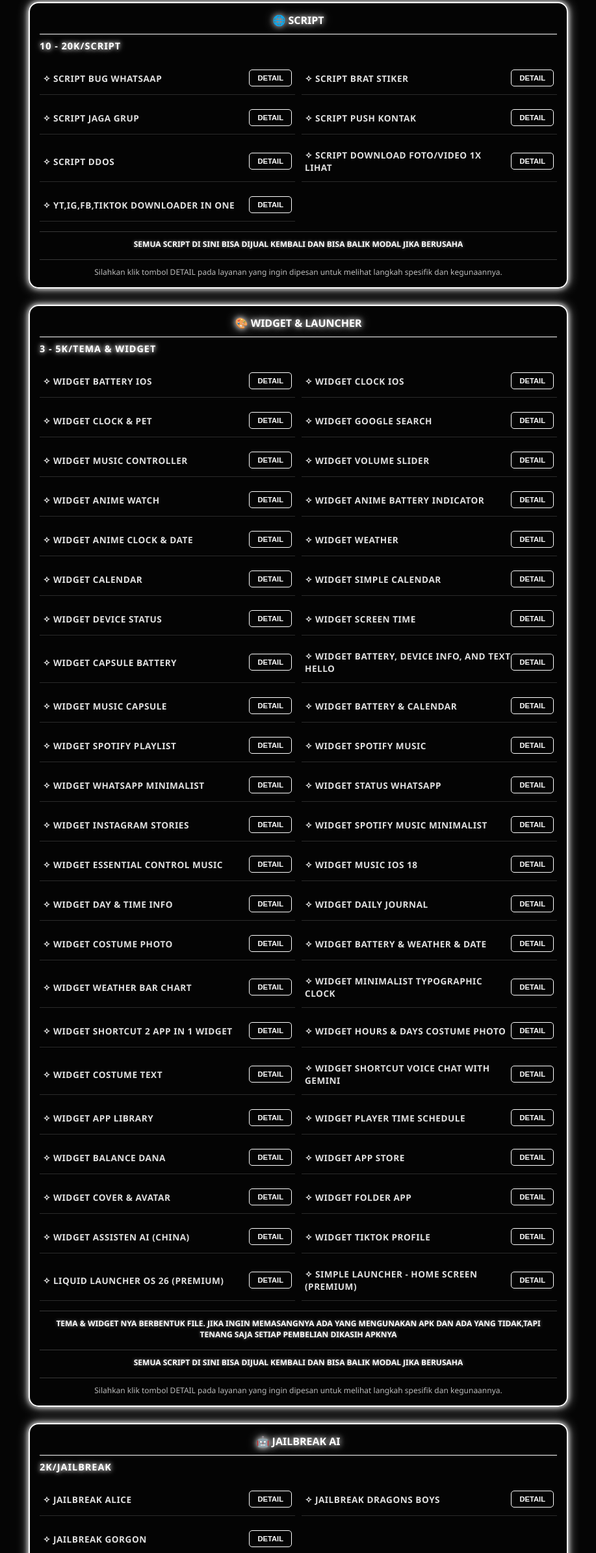
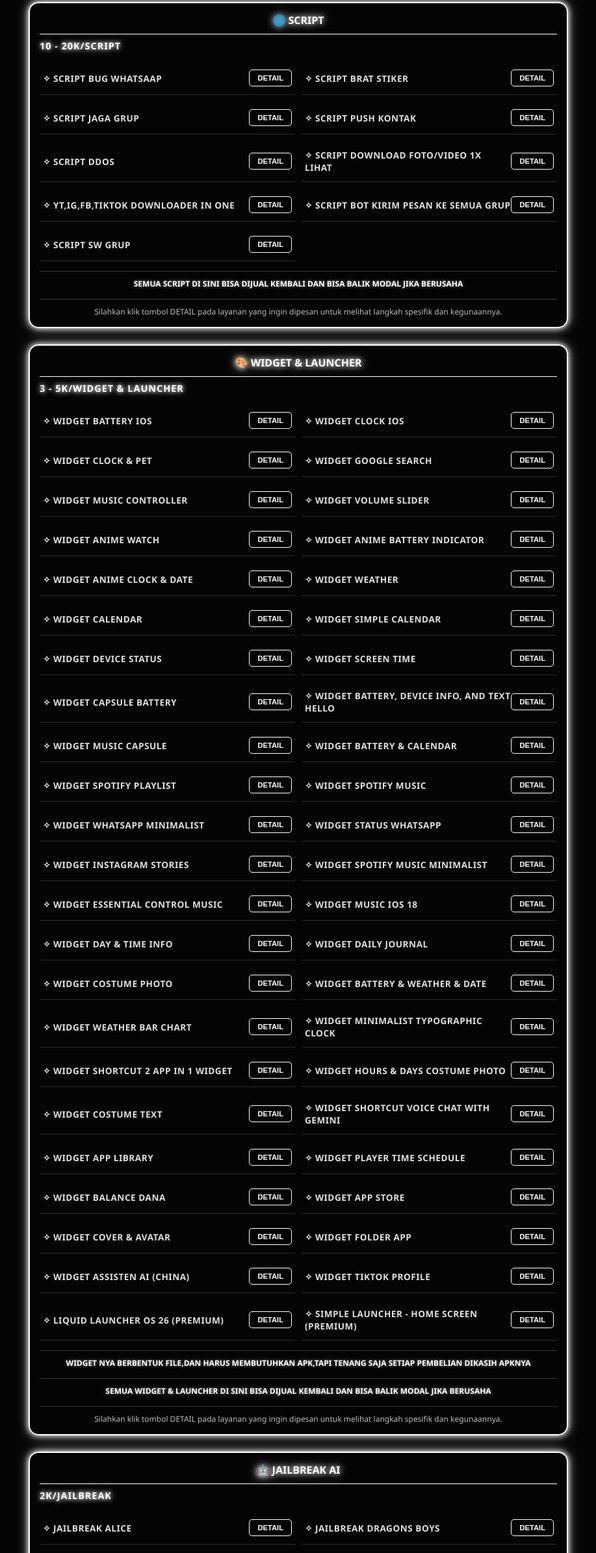
Before and after one commit to finixz1/Finixzmarket-, a plain HTML site: page index.html in a window 1280 px wide. Shown: the part 4246-6636 px from the top of the page at 65% size, without its empty margins (181-1098 px from the left). Drawn offline with Linux system fonts and the light colour scheme.

Commit message:
Update file
File update

```diff
--- a/index.html
+++ b/index.html
@@ -458,7 +458,7 @@
         <h2>🎮 FREE FIRE</h2>
         <p class="catalog-price-tag">5 - 15K/FILE</p>
         <div id="ff-list" class="item-grid"></div>
-        <div class="note-box" style="color: #ffffff; font-weight: 900; text-shadow: 0 0 5px rgba(255,255,255,0.5);">SEMUA FILE FREE FIRE DI SINI BISA DIJUAL KEMBALI DAN BISA BALIK MODAL JIKA BERUSAHA</div>
+        <div class="note-box" style="color: #ffffff; font-weight: 900; text-shadow: 0 0 5px rgba(255,255,255,0.5);">SEMUA FILE & ACCOUNT FREE FIRE DI SINI BISA DIJUAL KEMBALI DAN BISA BALIK MODAL JIKA BERUSAHA</div>
         <div class="note-box">Silahkan klik tombol DETAIL pada layanan yang ingin dipesan untuk melihat langkah spesifik dan kegunaannya.</div>
     </div>
 
@@ -472,10 +472,10 @@
 
         <div class="catalog-box">
         <h2>🎨 WIDGET & LAUNCHER</h2>
-        <p class="catalog-price-tag">3 - 5K/TEMA & WIDGET</p>
+        <p class="catalog-price-tag">3 - 5K/WIDGET & LAUNCHER</p>
         <div id="tema-list" class="item-grid"></div>
-        <div class="note-box" style="color: #ffffff; font-weight: 900; text-shadow: 0 0 5px rgba(255,255,255,0.5);">TEMA & WIDGET NYA BERBENTUK FILE. JIKA INGIN MEMASANGNYA ADA YANG MENGUNAKAN APK DAN ADA YANG TIDAK,TAPI TENANG SAJA SETIAP PEMBELIAN DIKASIH APKNYA</div>
-        <div class="note-box" style="color: #ffffff; font-weight: 900; text-shadow: 0 0 5px rgba(255,255,255,0.5);">SEMUA SCRIPT DI SINI BISA DIJUAL KEMBALI DAN BISA BALIK MODAL JIKA BERUSAHA</div>
+        <div class="note-box" style="color: #ffffff; font-weight: 900; text-shadow: 0 0 5px rgba(255,255,255,0.5);">WIDGET NYA BERBENTUK FILE,DAN HARUS MEMBUTUHKAN APK,TAPI TENANG SAJA SETIAP PEMBELIAN DIKASIH APKNYA</div>
+        <div class="note-box" style="color: #ffffff; font-weight: 900; text-shadow: 0 0 5px rgba(255,255,255,0.5);">SEMUA WIDGET & LAUNCHER DI SINI BISA DIJUAL KEMBALI DAN BISA BALIK MODAL JIKA BERUSAHA</div>
         <div class="note-box">Silahkan klik tombol DETAIL pada layanan yang ingin dipesan untuk melihat langkah spesifik dan kegunaannya.</div>
     </div>
 
@@ -483,7 +483,7 @@
         <h2>🤖 JAILBREAK AI</h2>
         <p class="catalog-price-tag">2K/JAILBREAK</p>
         <div id="jailbreak-list" class="item-grid"></div>
-        <div class="note-box" style="color: #ffffff; font-weight: 900; text-shadow: 0 0 5px rgba(255,255,255,0.5);">TOTAL JAILBREAK YANG TERSEDIA ADA 41 TETAPI YANG DITAMPILKAN HANYA 3 KARENA DESKRIPSI,CARA ORDER,KEGUNAAN/KEUNGGULANNYA TETAP SAMA</div>
+        <div class="note-box" style="color: #ffffff; font-weight: 900; text-shadow: 0 0 5px rgba(255,255,255,0.5);">TOTAL JAILBREAK YANG TERSEDIA ADA BANYAK VARIASI TETAPI YANG DITAMPILKAN HANYA 3 KARENA DESKRIPSI,CARA ORDER,KEGUNAAN/KEUNGGULANNYA TETAP SAMA</div>
         <div class="note-box" style="color: #ffffff; font-weight: 900; text-shadow: 0 0 5px rgba(255,255,255,0.5);">SEMUA JAILBREAK DI SINI BISA DIJUAL KEMBALI DAN BISA BALIK MODAL JIKA BERUSAHA</div>
         <div class="note-box" style> nama ai, nama pencipta, dan password nya bisa di ubah sesuka hati</div>
         <div class="note-box">Silahkan klik tombol DETAIL pada layanan yang ingin dipesan untuk melihat langkah spesifik dan kegunaannya.</div>
@@ -578,7 +578,7 @@
     const dataJasa = ["Suntik sosmed", "Pembuatan logo JB", "Pembuatan logo marga", "Pembuatan logo request", "Dan logo lainya (open semua logo)", "Nokos berbagai negara & app", "Jasa edit nick name lobby/in game", "Jasa edit (Alight Motion)", "Jasa editing video", "Jasa editing foto", "Jasa edit spek akun", "Jasa login tele tanpa biaya SMS", "Aplikasi premium", "Murid suntik (MURSUN)", "Murid logo (MURLOG)", "Murid nokos (MURNOK)", "Benner animation", "Overlay animation", "Animation ads", "GFX desain", "Watermark desain", "Watermark animation", "Create panel Pterodactyl", "Reseller panel Pterodactyl", "Open unchek", "Open jasteb", "Panel Jasteb","jasa pembuatan website", "jasa pembuatan aplikasi", "jasa pembuatan game"];
     const dataApk = ["APK Banindo V1", "APK Banindo V2", "APK Bannend & Unbanned WhatsApp", "APK Beku Payment", "APK Game PC", "APK PS Starparks", "APK JPM Deres", "APK Kenon", "APK Levii Banned", "APK Push Kontak", "APK Tema WA iPhone", "APK SW Grup", "APK Temp Gmail", "APK Temp Number", "APK Kebutuhan JB", "APK E-KTP Simulasi", "APK Nonton Bioskop", "APK Up Order kuota via Galeri", "APK Pembuatan Logo", "APK Auto Save Kontak", "APK Jendela Mengambang", "APK Jendela Mengambang v2", "APK Control Senter Ios","APK Control Senter Ios v2","APK Xarena","APK Fixed Zx","APK Game mode","APK Game Pref","APK Game Booster Rog", "APK Game Booster & Voice Changer","APK Game Turbo X", "APK Game Space + Game Booster","APK Game Booster + Jendela Mengambang", "APK Dynamic Island", "APK Dynamic Island v2","APK Dynamic bar","APK Keyboard & Emoji Ios", "APK Ubah Tampilan Handphone Jadi Computer", "APK Reaction Emoji Channel WhatsApp", "APK QRIS NO KTP (Otomatis)", "APK QRIS NO KTP (verifikasi)", "APK & Web Suntik Sosmed", "APK & Web Nokos", "APK Notif Dana Palsu", "APK Notif Gopay Palsu", "APK Banned Gmail", "APK Bug WhatsApp", "APK Balas Chat Otomatis","Simple Assistive Touch"];
     const dataFF = ["Hologram Senjata", "hologram Karakter", "Gloo wall gepeng", "Gloo wall transparan", "Antena karakter", "ALL CONFIG","Couple ID account"];
-    const dataScript = ["Script Bug Whatsaap","Script Brat Stiker","Script Jaga Grup","Script Push kontak","Script DDOS","Script download foto/video 1x lihat","Yt,Ig,FB,tiktok downloader in one"];
+    const dataScript = ["Script Bug Whatsaap","Script Brat Stiker","Script Jaga Grup","Script Push kontak","Script DDOS","Script download foto/video 1x lihat","Yt,Ig,FB,tiktok downloader in one","Script bot kirim pesan ke semua grup","script sw grup"];
     const dataTema = ["Widget Battery iOS","Widget Clock iOs","Widget Clock & Pet","widget Google search","widget music controller","widget volume slider","widget Anime Watch","widget anime battery indicator","Widget Anime Clock & Date","widget weather","widget calendar","Widget Simple Calendar","Widget Device Status","widget screen time","Widget Capsule Battery","Widget Battery, Device Info, and Text hello","Widget Music Capsule","Widget Battery & Calendar","Widget Spotify Playlist","Widget Spotify Music","Widget WhatsApp Minimalist","widget status WhatsApp","Widget Instagram Stories","widget Spotify Music minimalist","widget Essential Control Music","Widget Music iOs 18","widget day & Time info","widget Daily Journal","widget Costume photo","widget Battery & Weather & Date","widget Weather bar chart ","widget Minimalist Typographic Clock","widget shortcut 2 app in 1 widget","widget Hours & days Costume photo","Widget Costume text","widget shortcut voice chat with gemini","widget app library","widget Player Time Schedule","widget Balance dana","widget app store","widget cover & avatar","widget folder app","widget assisten ai (China)","Widget tiktok profile","Liquid Launcher OS 26 (premium)","Simple Launcher - Home Screen (premium)"];
     const dataJailbreak = ["JAILBREAK ALICE","JAILBREAK DRAGONS BOYS","JAILBREAK GORGON"];
 
@@ -588,6 +588,8 @@
             order: "Hubungi kami - pembayar - salin tautan akun/video - proses - selesai",
             use: "Meningkatkan Kepercayaan Pelanggan\nMendapatkan like/followers dengan instan\nBisa pamer ke temen\nMeningkatkan Gengsi Akun\nMemancing Algoritma & FYP"
         },
+        "Script bot kirim pesan ke semua grup": { desc: "Sebuah script otomatisasi yang dirancang untuk mendeteksi dan mengiterasi daftar grup WhatsApp yang diikuti oleh akun pengguna. Skrip ini akan memeriksa izin akses pengiriman pesan pada setiap grup, lalu mengirimkan teks yang telah ditentukan ke grup yang terbuka untuk anggota, dan melewati grup yang membatasi pengiriman pesan hanya untuk admin.", order: "Hubungi kami - pembayaran - pengiriman file - selesai", use: "Distribusi Informasi Massal\nOtomatisasi Komunikasi\nManajemen Komunitas\nmedia promosi\nEfisiensi Waktu" },
+        "script sw grup": { desc: "ini adalah fitur yang memungkinkan pengguna membagikan foto, video, atau teks yang akan hilang secara otomatis dalam 24 jam. Tampilan lingkaran hijau yang Anda lihat di sekitar foto profil grup berfungsi sebagai indikator visual bahwa seseorang baru saja mengunggah status yang belum Anda lihat.", order: "Hubungi kami - pembayaran - pengiriman file - selesai", use: "media promosi\nDistribusi Informasi Massal\nOtomatisasi Komunikasi\nManajemen Komunitas\nEfisiensi Waktu"},
         "Widget tiktok profile": { desc: "widget iniadalah modul tampilan ringkas yang berfungsi untuk menampilkan statistik profil TikTok secara langsung di layar utama. ", order: "Hubungi kami - pembayaran - pengiriman file - selesai", use: "Kegunaan utamanya adalah untuk memantau data akun secara real-time, seperti jumlah pengikut, akun yang diikuti, serta total suka, tanpa perlu membuka aplikasi TikTok terlebih dahulu.\nKeunggulannya terletak pada desain antarmuka yang bersih dan informatif, memberikan kemudahan akses data profil dengan estetika yang modern bagi pengguna yang ingin memantau aktivitas akun mereka dengan cepat." },
         "widget app library": { desc: "widget ini adalah pusat organisasi aplikasi yang dirancang untuk mengelompokkan berbagai ikon aplikasi ke dalam kategori visual yang rapi dan terstruktur dalam satu antarmuka layar utama.", order: "Hubungi kami - pembayaran - pengiriman file - selesai", use: "Kegunaan utamanya adalah mempermudah navigasi dan akses cepat ke berbagai aplikasi dengan tampilan yang tersusun sistematis, sekaligus menyediakan fitur kolom pencarian untuk mempermudah pencarian aplikasi secara instan. Keunggulan widget ini terletak pada desainnya yang bersih dengan estetika ikon monokrom yang seragam, memberikan kesan antarmuka yang sangat modern, minimalis, dan sangat efisien dalam mengelola ruang di layar perangkat Anda." },
         "widget Weather bar chart ": { desc: "widget ini adalah modul visualisasi data iklim yang menyajikan informasi suhu dan kondisi cuaca (seperti overcast clouds) melalui grafik batang berwarna-warni yang dinamis. Kegunaan utamanya adalah untuk memantau prakiraan cuaca secara real-time langsung dari layar utama dengan cara yang sangat intuitif dan mudah dibaca secara cepat.", order: "Hubungi kami - pembayaran - pengiriman file - selesai", use: "Keunggulan widget ini terletak pada desain grafiknya yang unik dan penuh warna, memberikan kesan antarmuka yang modern, informatif, dan sangat estetik bagi pengguna yang memprioritaskan keindahan visual pada layar ponsel mereka." },
```
